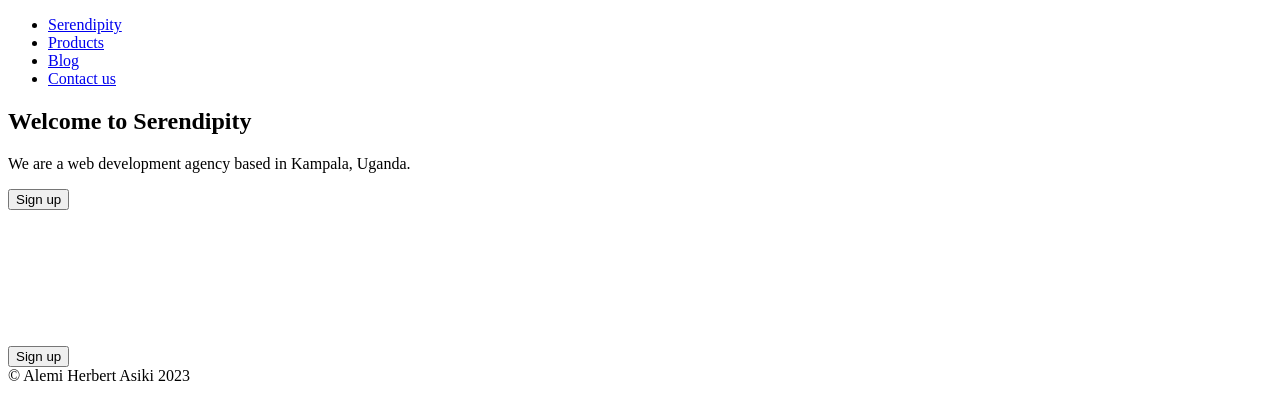
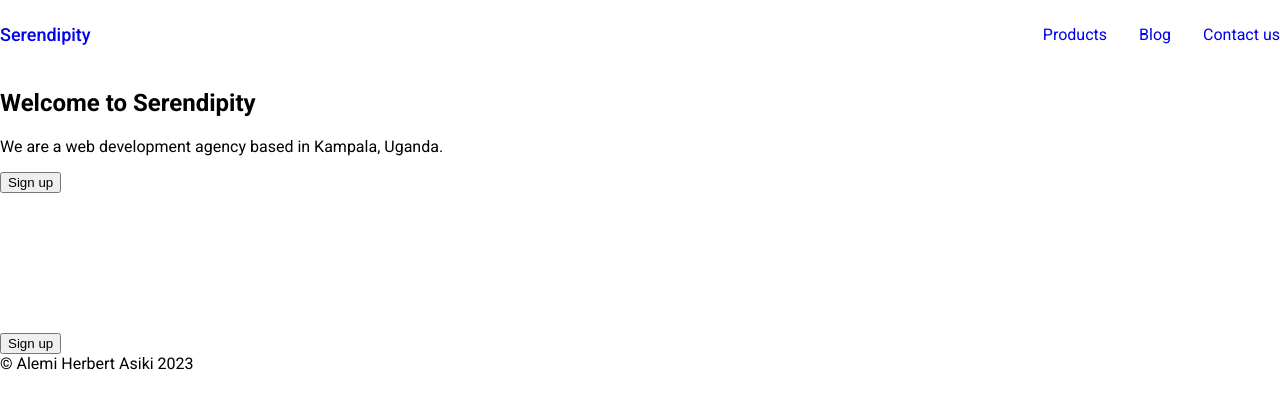
Before and after one commit to alemiherbert/landing-page, a plain HTML site: page index.html in a window 1280 px wide. Drawn offline with Linux system fonts and the light colour scheme.

Commit message:
Styled navbar

```diff
--- a/index.html
+++ b/index.html
@@ -5,6 +5,7 @@
     <meta charset="UTF-8">
     <meta http-equiv="X-UA-Compatible" content="IE=edge">
     <meta name="viewport" content="width=device-width, initial-scale=1.0">
+    <link rel="stylesheet" href="style.css">
     <title>Landing Page</title>
 </head>
 
@@ -12,7 +13,7 @@
     <header>
         <nav class="topnav">
             <ul>
-                <li><a href="/">Serendipity</a></li>
+                <li><a class="header-logo" href="/">Serendipity</a></li>
                 <li><a href="/">Products</a></li>
                 <li><a href="/">Blog</a></li>
                 <li><a href="/">Contact us</a></li>
--- a/style.css
+++ b/style.css
@@ -0,0 +1,30 @@
+@import url('https://fonts.googleapis.com/css2?family=Roboto:ital,wght@0,300;0,400;0,500;0,700;0,900;1,300;1,400;1,500;1,700;1,900&display=swap');
+
+body {
+    margin: 0;
+    font-family: Roboto;
+}
+nav{
+    padding: 1.5rem 0;
+}
+nav ul {
+    padding: 0;
+    margin: 0;
+    list-style-type: none;
+    display: flex;
+    align-items: center;
+    gap: 2rem;
+}
+
+nav ul li:first-child {
+    flex-grow: 1;
+}
+
+nav ul li a {
+    text-decoration: none;
+}
+
+nav ul li .header-logo {
+    font-weight: 500;
+    font-size: 1.125rem;
+}
```
